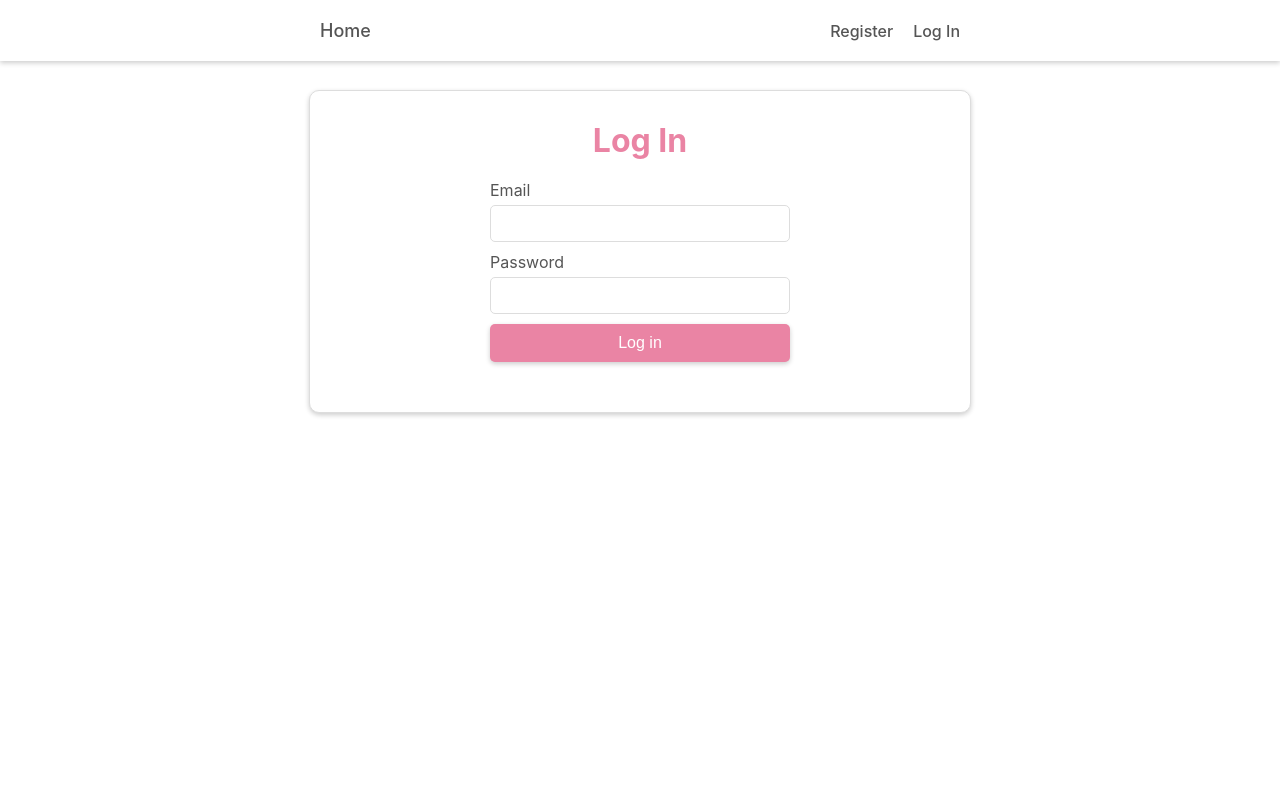
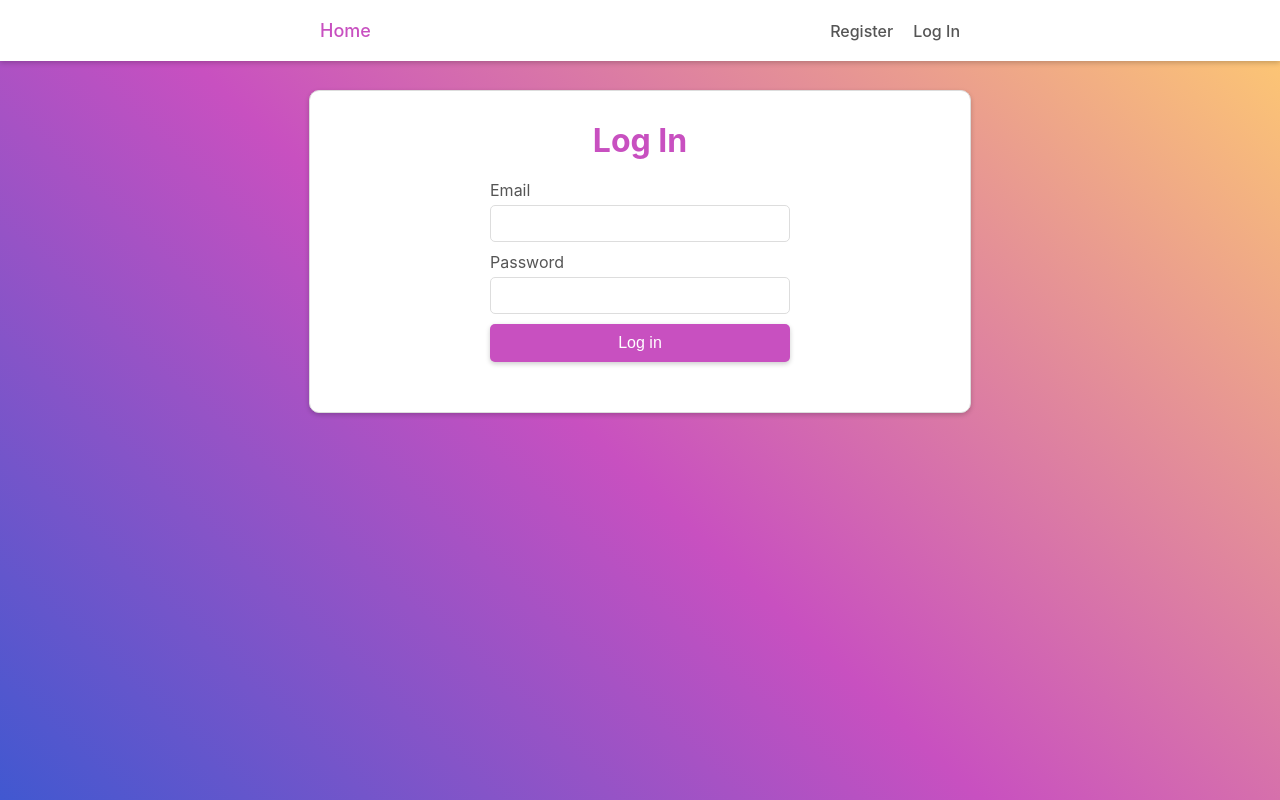
Before and after one commit to katya671/goit-react-hw-08-phonebook, a React (Create React App) app: page /login in a window 1280 px wide. Built offline with nearby package versions, Linux system fonts and the light colour scheme.

Commit message:
Update styles

```diff
--- a/package.json
+++ b/package.json
@@ -17,6 +17,7 @@
     "react-scripts": "5.0.1",
     "react-toastify": "^9.1.3",
     "redux-persist": "^6.0.0",
+    "styled-components": "^6.0.7",
     "web-vitals": "^2.1.3"
   },
   "scripts": {
--- a/src/components/AppBar/AppBar.jsx
+++ b/src/components/AppBar/AppBar.jsx
@@ -2,9 +2,18 @@ import React from 'react';
 import UserMenu from 'components/UserMenu/UserMenu';
 import css from './AppBar.module.css';
 import AuthNav from 'components/AuthNav/AuthNav';
+import styled from 'styled-components';
 import { NavLink } from 'react-router-dom';
 import { useSelector } from 'react-redux';
 import { selectIsLoggedIn } from 'redux/selectors';
+
+const StyledLink = styled(NavLink)`
+  color: var(--main);
+
+  &.active {
+    color: var(--main-hover);
+  }
+`;
 
 const AppBar = () => {
   const isLoggedIn = useSelector(selectIsLoggedIn);
@@ -13,13 +22,13 @@ const AppBar = () => {
     <header className={css.header}>
       <div className={css.container}>
         <div className={css.nav}>
-          <NavLink className={css.link} to="/">
+          <StyledLink className={css.link} to="/">
             Home
-          </NavLink>
+          </StyledLink>
           {isLoggedIn && (
-            <NavLink className={css.link} to="/contacts">
+            <StyledLink className={css.link} to="/contacts">
               Contacts
-            </NavLink>
+            </StyledLink>
           )}
         </div>
         {isLoggedIn ? <UserMenu /> : <AuthNav />}
--- a/src/components/AppBar/AppBar.module.css
+++ b/src/components/AppBar/AppBar.module.css
@@ -19,7 +19,7 @@
 
 .link {
   text-decoration: none;
-  color: var(--text);
+  color: var(--main);
   font-size: 18px;
   margin-right: 20px;
   font-weight: 500;
@@ -27,5 +27,5 @@
 }
 
 .link:hover {
-  color: var(--main);
+  color: var(--main-hover);
 }
--- a/src/components/Form.module.css
+++ b/src/components/Form.module.css
@@ -25,8 +25,8 @@
 
 .form button {
   padding: 10px 20px;
-  background-color: #ea84a4;
-  color: #ffffff;
+  background-color: var(--main);
+  color: var(--lightest);
   border: none;
   border-radius: 5px;
   cursor: pointer;
--- a/src/components/Loader/Loader.jsx
+++ b/src/components/Loader/Loader.jsx
@@ -6,7 +6,7 @@ const Loader = () => {
     <div style={{ textAlign: 'center' }}>
       <ReactLoading
         type="spinningBubbles"
-        color="#ea84a4"
+        color="var(--main)"
         height={50}
         width={50}
         className={css.loading}
--- a/src/index.css
+++ b/src/index.css
@@ -3,11 +3,13 @@
 :root {
   --lightest: #ffffff;
   --text: #555555;
-  --main: #ea84a4;
-  --main-hover: #d95672;
+  --main: #c850c0;
+  --main-hover: #4158d0;
   --border: #dddddd;
   --tra: 250ms cubic-bezier(0.4, 0, 0.2, 1);
   --shadow: 0px 2px 5px rgba(0, 0, 0, 0.2);
+
+  --gradient: linear-gradient(43deg, #4158d0 0%, #c850c0 46%, #ffcc70 100%);
 }
 
 body {
@@ -18,6 +20,11 @@ body {
   -webkit-font-smoothing: antialiased;
   -moz-osx-font-smoothing: grayscale;
   color: var(--text);
+  background-image: var(--gradient);
+}
+
+html {
+  min-height: 100%;
 }
 
 code {
```
Also changed, not shown: 1 other file (tests, documents, lock files or other folders).
